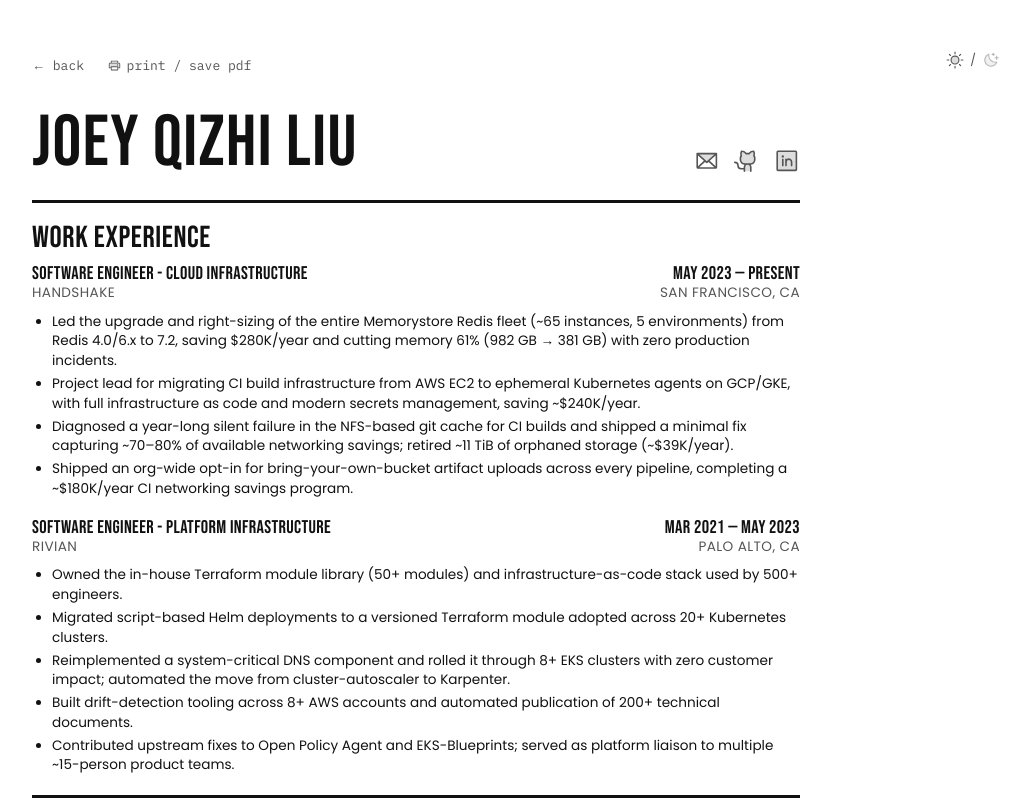
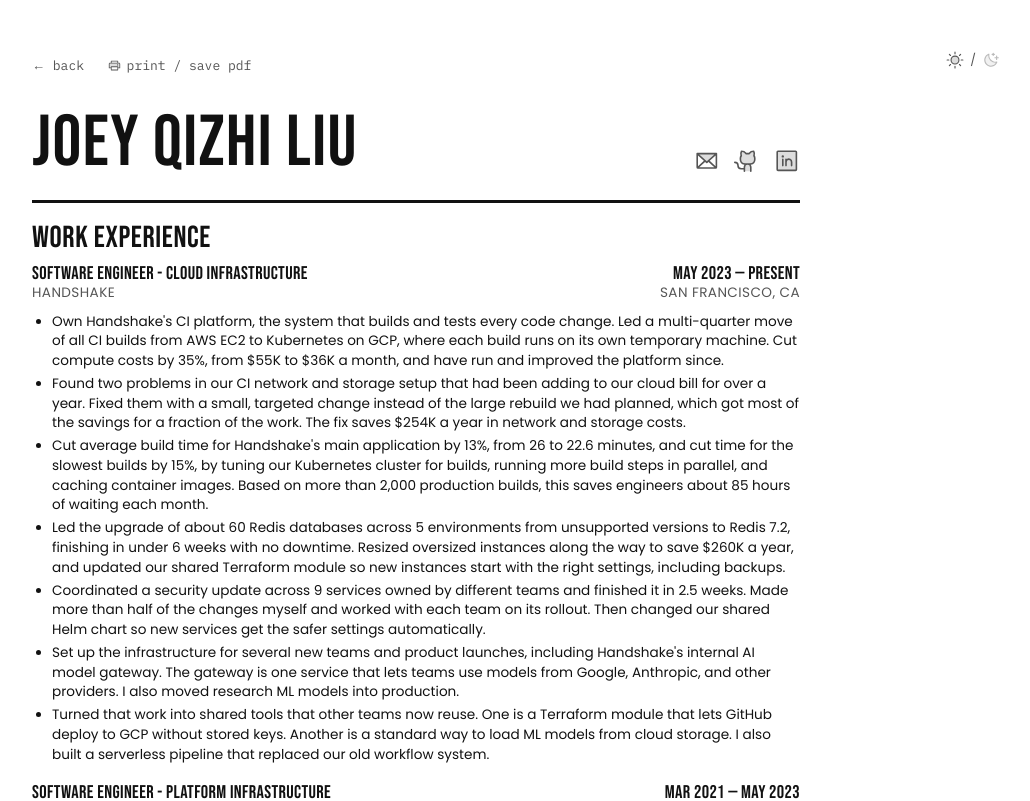
Before and after one commit to joeyqliu/joeyqliu.github.io, a Next.js app: page /resume in a window 1280 px wide. Shown: the top 801 px of the page, without its empty margins (224-1254 px from the left). Built offline with nearby package versions, Linux system fonts and the light colour scheme.

Commit message:
resume: rewrite handshake bullets

```diff
--- a/src/data/experience.ts
+++ b/src/data/experience.ts
@@ -42,10 +42,13 @@ export const jobs: Job[] = [
       "as part of the same ci cost initiative, shipped a one-pr opt-in mechanism that turned on bring-your-own-bucket artifact uploads for every pipeline org-wide — a platform-level switch flipped once and adopted across the entire build fleet, completing the ~$180K/year networking savings program.",
     ],
     resume: [
-      "Led the upgrade and right-sizing of the entire Memorystore Redis fleet (~65 instances, 5 environments) from Redis 4.0/6.x to 7.2, saving $280K/year and cutting memory 61% (982 GB → 381 GB) with zero production incidents.",
-      "Project lead for migrating CI build infrastructure from AWS EC2 to ephemeral Kubernetes agents on GCP/GKE, with full infrastructure as code and modern secrets management, saving ~$240K/year.",
-      "Diagnosed a year-long silent failure in the NFS-based git cache for CI builds and shipped a minimal fix capturing ~70–80% of available networking savings; retired ~11 TiB of orphaned storage (~$39K/year).",
-      "Shipped an org-wide opt-in for bring-your-own-bucket artifact uploads across every pipeline, completing a ~$180K/year CI networking savings program.",
+      "Own Handshake's CI platform, the system that builds and tests every code change. Led a multi-quarter move of all CI builds from AWS EC2 to Kubernetes on GCP, where each build runs on its own temporary machine. Cut compute costs by 35%, from $55K to $36K a month, and have run and improved the platform since.",
+      "Found two problems in our CI network and storage setup that had been adding to our cloud bill for over a year. Fixed them with a small, targeted change instead of the large rebuild we had planned, which got most of the savings for a fraction of the work. The fix saves $254K a year in network and storage costs.",
+      "Cut average build time for Handshake's main application by 13%, from 26 to 22.6 minutes, and cut time for the slowest builds by 15%, by tuning our Kubernetes cluster for builds, running more build steps in parallel, and caching container images. Based on more than 2,000 production builds, this saves engineers about 85 hours of waiting each month.",
+      "Led the upgrade of about 60 Redis databases across 5 environments from unsupported versions to Redis 7.2, finishing in under 6 weeks with no downtime. Resized oversized instances along the way to save $260K a year, and updated our shared Terraform module so new instances start with the right settings, including backups.",
+      "Coordinated a security update across 9 services owned by different teams and finished it in 2.5 weeks. Made more than half of the changes myself and worked with each team on its rollout. Then changed our shared Helm chart so new services get the safer settings automatically.",
+      "Set up the infrastructure for several new teams and product launches, including Handshake's internal AI model gateway. The gateway is one service that lets teams use models from Google, Anthropic, and other providers. I also moved research ML models into production.",
+      "Turned that work into shared tools that other teams now reuse. One is a Terraform module that lets GitHub deploy to GCP without stored keys. Another is a standard way to load ML models from cloud storage. I also built a serverless pipeline that replaced our old workflow system.",
     ],
   },
   {
```
